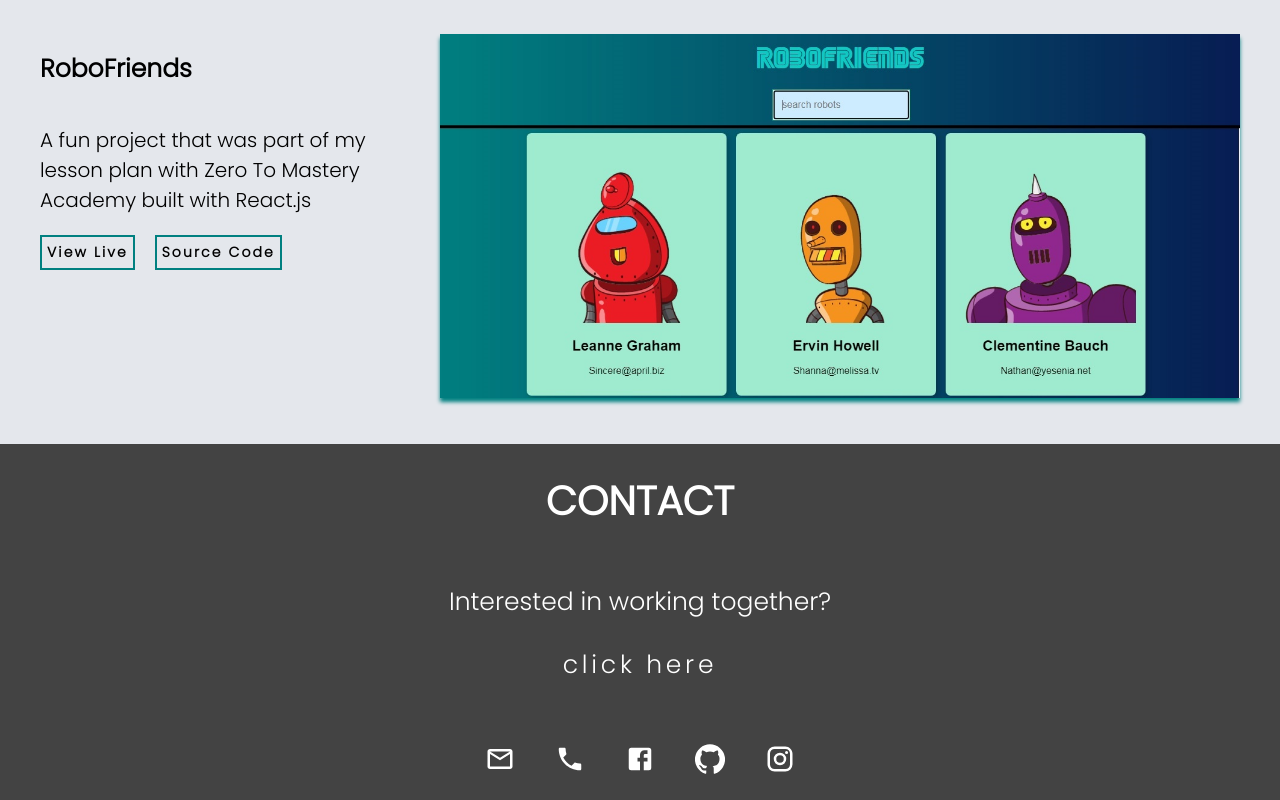
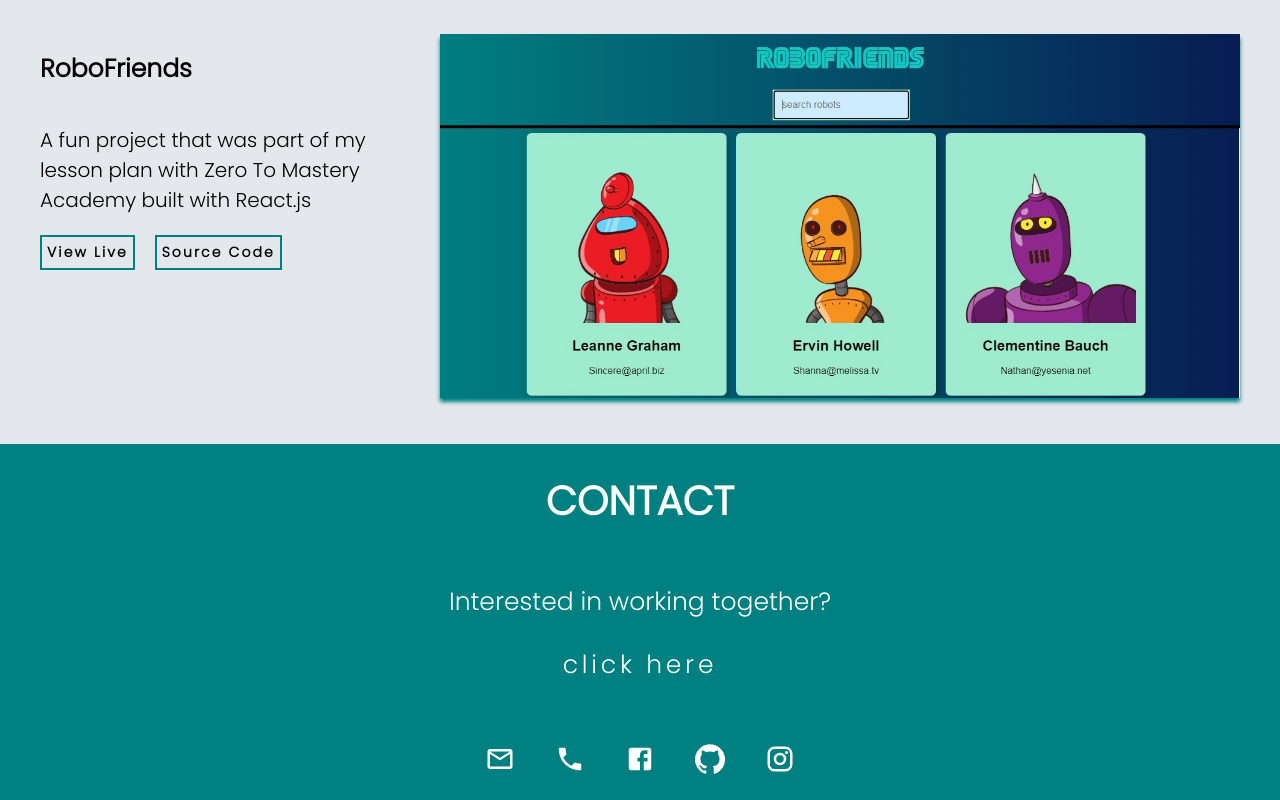
Before and after one commit to melhemdirani/Melhem, a React (Create React App) app: page / in a window 1280 px wide. Shown: the part 2942-3742 px from the top of the page. Built offline with nearby package versions, Linux system fonts and the light colour scheme.

Commit message:
changed background color of footer

```diff
--- a/src/Components/Footer.js
+++ b/src/Components/Footer.js
@@ -26,7 +26,7 @@ const useStyles = makeStyles((theme) => ({
         display: "flex",
         flexDirection: "column",
         alignItems: "center",
-        backgroundColor: "#434343",
+        backgroundColor: "rgb(0,128,128)",
     },
     icon:{
         height: "30px",
```
